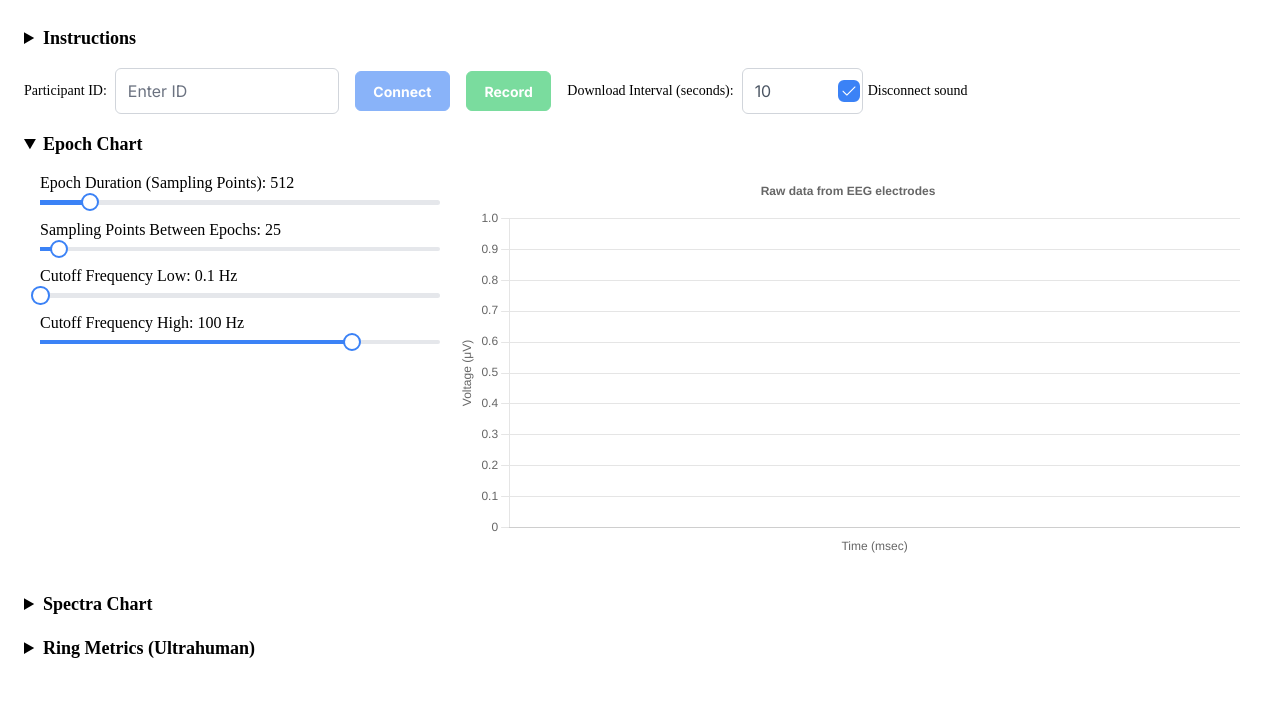
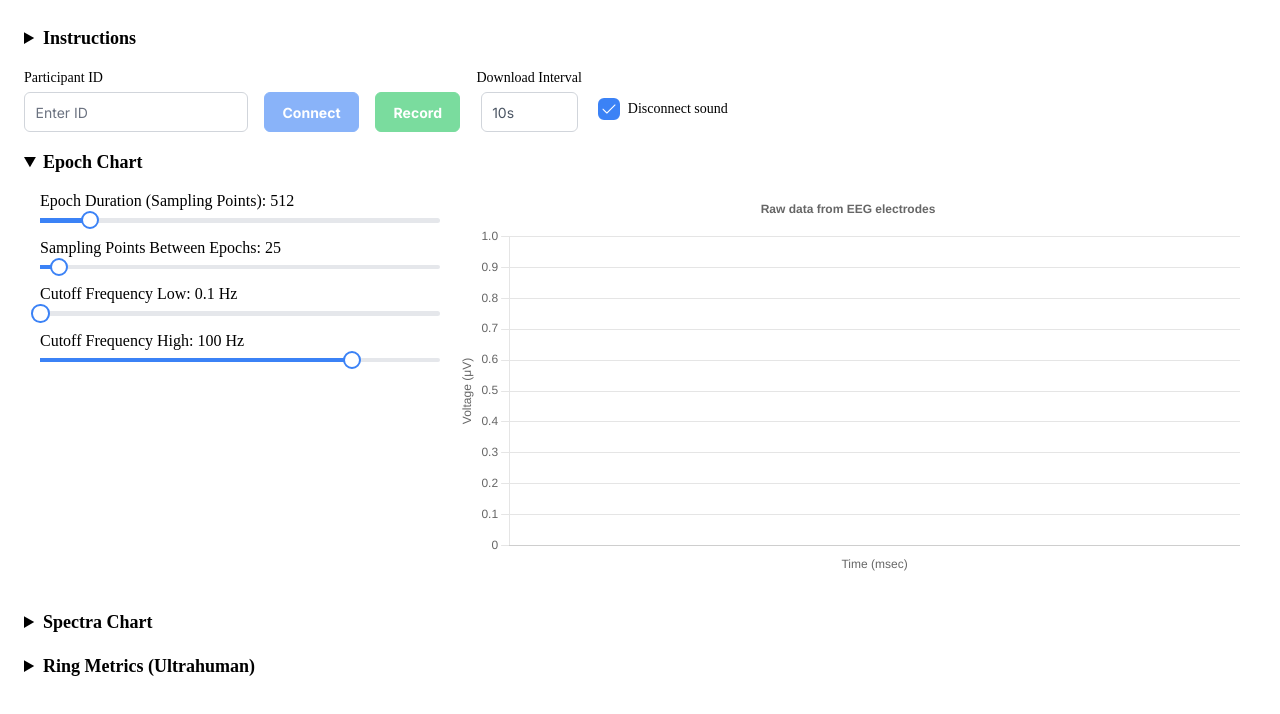
Before and after one commit to spatterspace/muse-eeg-logger, a React (Vite) app: page / in a window 1280 px wide. Shown: the top 714 px of the page. Built offline with nearby package versions, Linux system fonts and the light colour scheme.

Commit message:
centered top bar

```diff
--- a/src/components/TopBar.tsx
+++ b/src/components/TopBar.tsx
@@ -38,17 +38,17 @@ export function TopBar({
   onToggleDisconnectSound,
 }: TopBarProps) {
   return (
-    <div className="flex items-center gap-4 mb-4">
-      <div className="flex items-center gap-2">
-        <label htmlFor="participantId" className="text-sm font-medium">
-          Participant ID:
+    <div className="flex items-end gap-4 mb-4">
+      <div className="flex flex-col">
+        <label htmlFor="participantId" className="text-sm font-medium mb-1">
+          Participant ID
         </label>
         <InputText
           id="participantId"
           value={participantId}
           onChange={(e) => setParticipantId(e.target.value)}
           placeholder="Enter ID"
-          className="w-56"
+          className="w-56 p-inputtext-sm"
         />
       </div>
       {!isConnected ? (
@@ -87,9 +87,9 @@ export function TopBar({
         severity={recordingTimestamps ? "danger" : "success"}
       />
 
-      <div className="flex items-center gap-2">
-        <label htmlFor="downloadInterval" className="text-sm">
-          Download Interval (seconds):
+      <div className="flex flex-col items-center">
+        <label htmlFor="downloadInterval" className="text-sm font-medium mb-1">
+          Download Interval
         </label>
         <InputNumber
           id="downloadInterval"
@@ -97,13 +97,14 @@ export function TopBar({
           onValueChange={(e) => onDownloadIntervalChange(e.value ?? 1)}
           min={1}
           disabled={!!recordingTimestamps}
-          className="w-20"
-          size={5}
+          className="p-inputtext-sm"
+          size={4}
+          suffix="s"
           useGrouping={false}
         />
       </div>
 
-      <div className="flex items-center gap-2">
+      <div className="flex items-center gap-2 mb-3">
         <Checkbox
           inputId="disconnectSound"
           checked={disconnectSoundEnabled}
```
